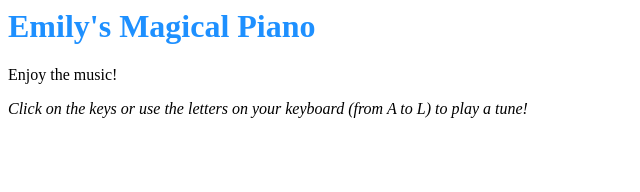
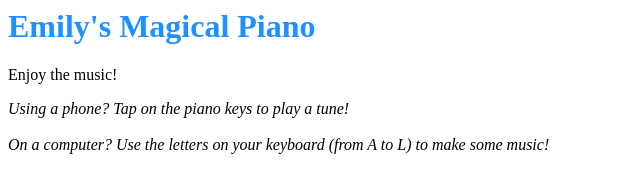
Before and after one commit to emjwalter/pianoproject, a plain HTML site: page index.html in a window 1280 px wide. Shown: the whole page, without its empty margins (0-640 px from the left). Drawn offline with Linux system fonts and the light colour scheme.

Commit message:
updated instructions

```diff
--- a/index.html
+++ b/index.html
@@ -21,5 +21,8 @@
 </section>
 
 <p>
-  <i>Click on the keys or use the letters on your keyboard (from A to L) to play a tune!</i>
+  <i>Using a phone? Tap on the piano keys to play a tune!
+  <br>
+  <br>
+ On a computer? Use the letters on your keyboard (from A to L) to make some music!</i>
 </p>
```
